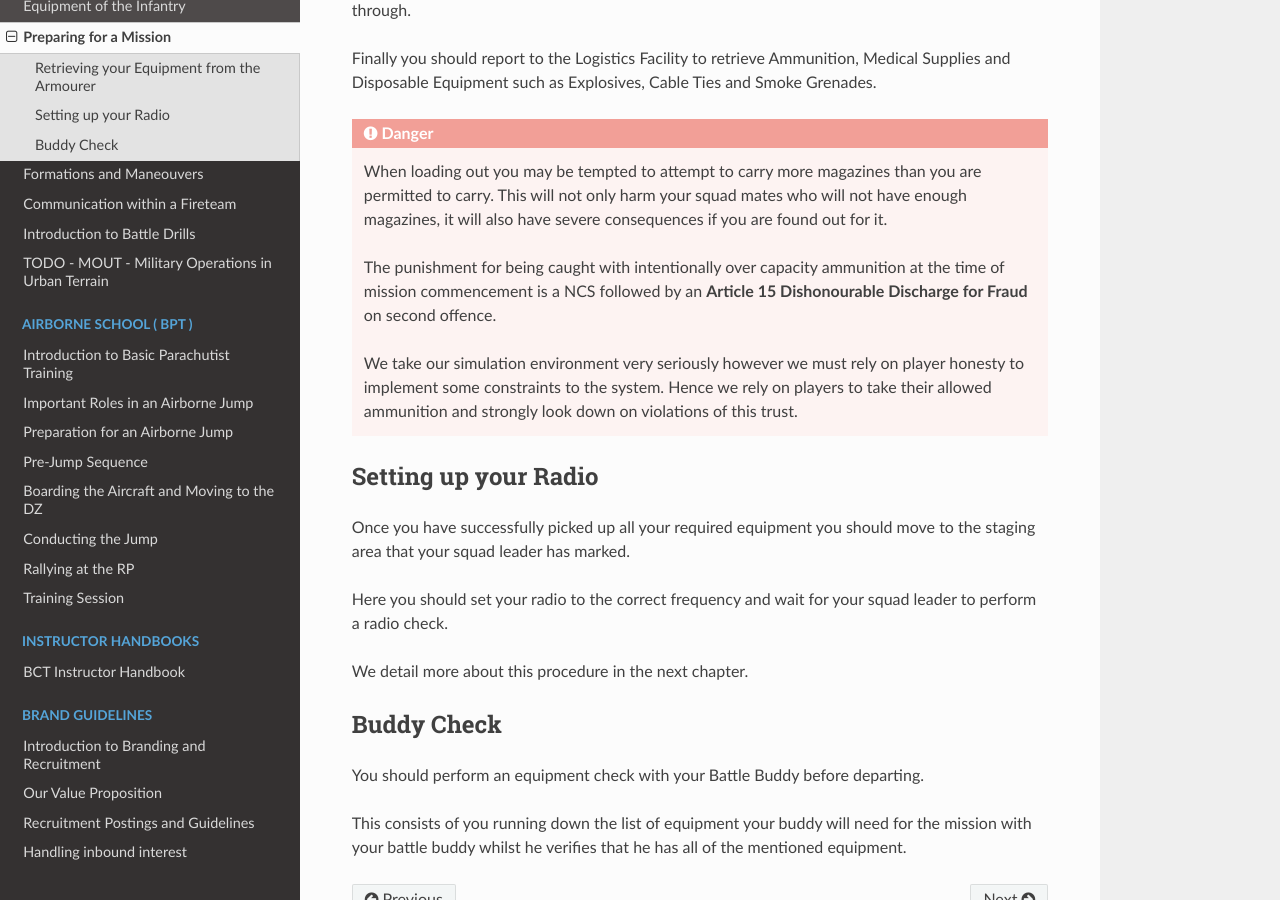
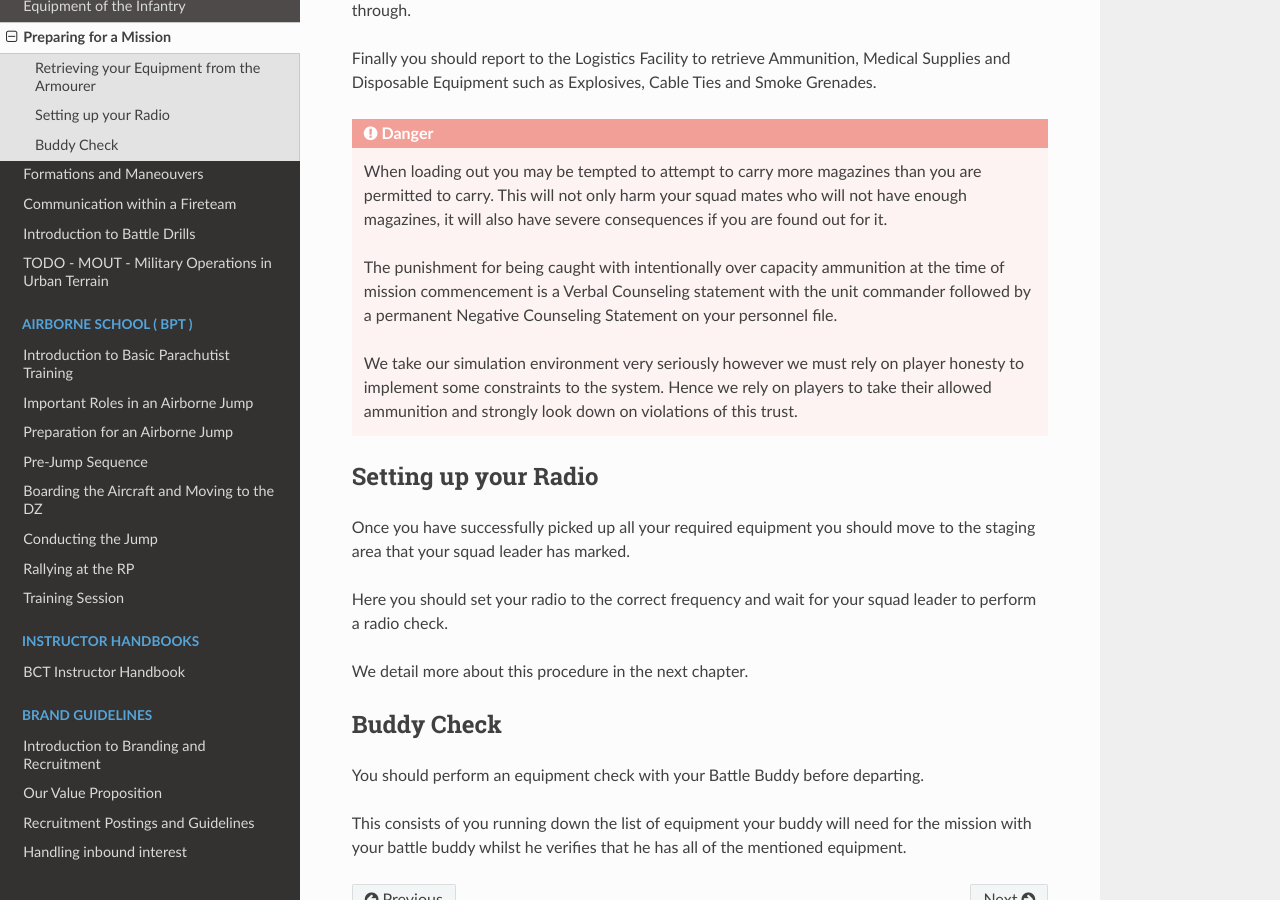
Before and after one commit to 1st-rapid-response-force/Training-Programs, a Sphinx documentation site: the page built from docs/source/ait_11/preparing_for_action.rst, in a window 1280 px wide and 900 px high, scrolled down 553 px. Built offline with Sphinx 7.4.7 and the Read the Docs theme 2.0.0, drawn with Linux system fonts in a browser that asks for light colours; formulas are drawn with MathJax 3.

Commit message:
Update preparing_for_action.rst

```diff
--- a/docs/source/ait_11/preparing_for_action.rst
+++ b/docs/source/ait_11/preparing_for_action.rst
@@ -20,7 +20,7 @@ Finally you should report to the Logistics Facility to retrieve Ammunition, Medi
 
   When loading out you may be tempted to attempt to carry more magazines than you are permitted to carry. This will not only harm your squad mates who will not have enough magazines, it will also have severe consequences if you are found out for it.
 
-  The punishment for being caught with intentionally over capacity ammunition at the time of mission commencement is a NCS followed by an **Article 15 Dishonourable Discharge for Fraud** on second offence.
+  The punishment for being caught with intentionally over capacity ammunition at the time of mission commencement is a Verbal Counseling statement with the unit commander followed by a permanent Negative Counseling Statement on your personnel file.
 
   We take our simulation environment very seriously however we must rely on player honesty to implement some constraints to the system. Hence we rely on players to take their allowed ammunition and strongly look down on violations of this trust.
 
```
